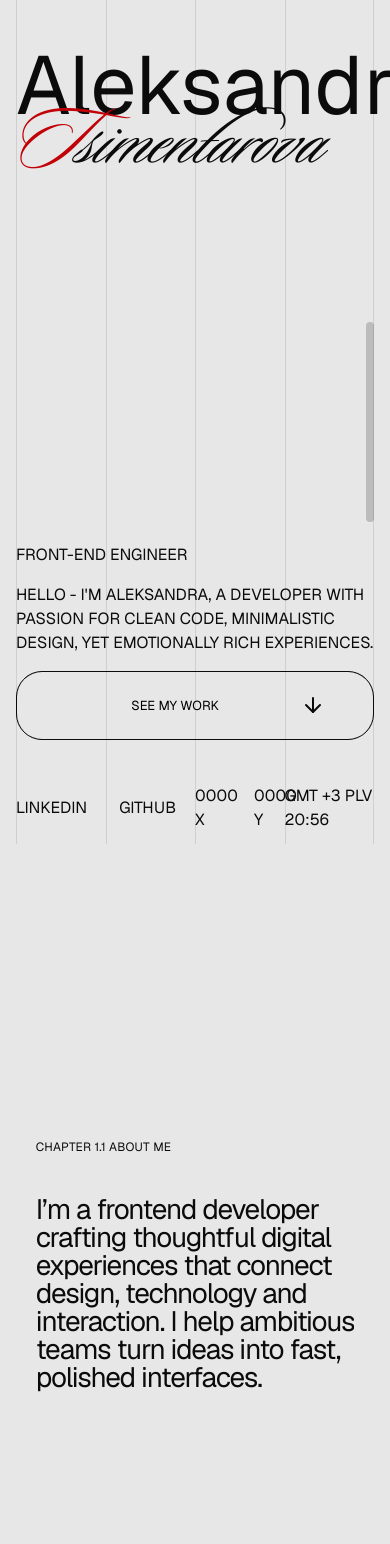
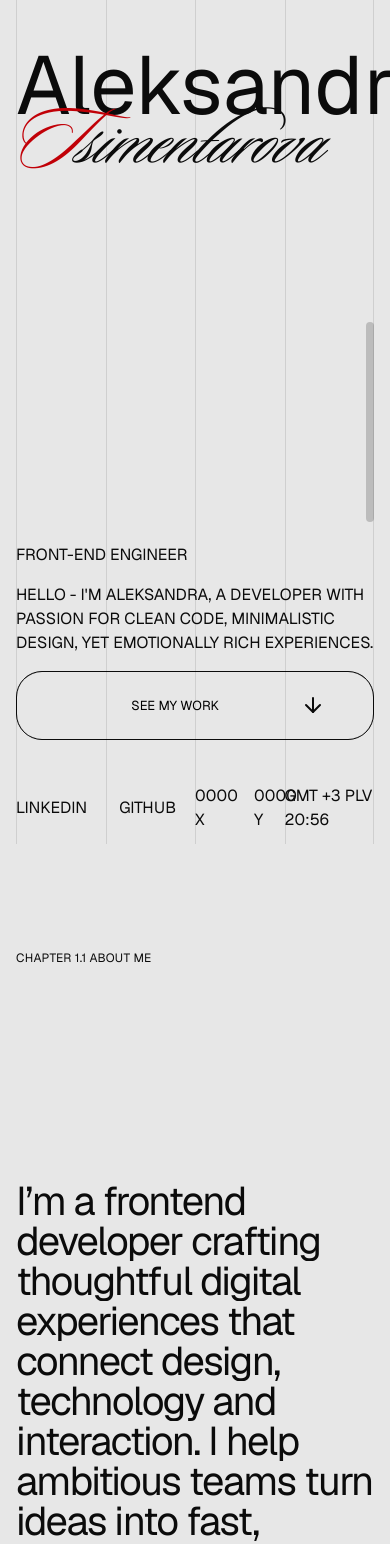
Before and after one commit to AllexandraWEB/portfolio-new, a Next.js app: page / in a window 390 px wide. Shown: the top 1544 px of the page. Built offline with nearby package versions, Linux system fonts and the light colour scheme; no server answers.

Commit message:
style: Add grid layout

```diff
--- a/src/app/(marketing)/_components/about-section/index.tsx
+++ b/src/app/(marketing)/_components/about-section/index.tsx
@@ -5,16 +5,21 @@ import Container from '@/src/components/(layout)/container'
 
 const AboutSection = () => {
     return (
-        <div className="h-screen flex items-center justify-center mx-auto">
-            <Container className="">
-                <div className="flex flex-col items-start justify-start text-start">
-                    <div className="flex flex-col xl:flex-row gap-10 xl:gap-42">
-                        <div className="flex items-start shrink-0 gap-2">
-                            <p className="eyebrow-small uppercase">Chapter 1.1 About me</p>
+        <div className="min-h-screen mx-auto">
+            <Container>
+                <div className="grid-vars">
+                    <div className="grid md:grid-4 items-center min-h-screen">
+                        <div className="col-span-1">
+                            <div className="flex items-start shrink-0 gap-2">
+                                <p className="eyebrow-small uppercase">
+                                    Chapter 1.1 About me
+                                </p>
+                            </div>
                         </div>
-                        <div className="">
+
+                        <div className="col-span-3">
                             <TextAnimation>
-                                <h2 className="headline-h1 font-normal">
+                                <h2 className="headline-h2 font-normal">
                                     I’m a frontend developer crafting thoughtful digital experiences that connect design, technology and interaction. I help ambitious teams turn ideas into fast, polished interfaces.
                                 </h2>
                             </TextAnimation>
--- a/src/app/globals.css
+++ b/src/app/globals.css
@@ -97,6 +97,9 @@
   --sidebar-accent-foreground: oklch(0.205 0 0);
   --sidebar-border: oklch(0.922 0 0);
   --sidebar-ring: oklch(0.708 0 0);
+
+  --grid-columns: 12;
+  --grid-gutter: 32px;
 }
 
 .dark {
@@ -162,6 +165,76 @@
   font-weight: 200 300 400 500 600 700;
   font-display: swap;
   src: url("/fonts/Sloop-ScriptThree.ttf") format("opentype");
+}
+
+/* Grid */
+@utility grid-4 {
+  display: grid;
+  grid-template-columns: repeat(4, minmax(0, 1fr));
+}
+
+@utility grid-4-vars {
+  container-type: inline-size;
+
+  --grid-4-columns: 4;
+  --grid-4-gutter: 32px;
+
+  --grid-4-column: calc(
+    (100cqw - (var(--grid-4-columns) - 1) * var(--grid-4-gutter)) /
+      var(--grid-4-columns)
+  );
+
+  --grid-4-unit: calc(
+    var(--grid-4-column) + var(--grid-4-gutter)
+  );
+}
+
+@utility grid-12 {
+  display: grid;
+  grid-template-columns: repeat(var(--grid-columns), minmax(0, 1fr));
+  column-gap: var(--grid-gutter);
+}
+
+@utility grid-vars {
+  container-type: inline-size;
+
+  --grid-columns: 12;
+  --grid-gutter: 32px;
+
+  --grid-column: calc(
+    (100cqw - (var(--grid-columns) - 1) * var(--grid-gutter)) /
+      var(--grid-columns)
+  );
+
+  --grid-unit: calc(var(--grid-column) + var(--grid-gutter));
+}
+
+@utility grid-width-4 {
+  width: calc(var(--grid-column) * 4 + var(--grid-gutter) * 3);
+}
+
+@utility grid-width-5 {
+  width: calc(var(--grid-unit) * 5 - var(--grid-gutter));
+}
+
+@utility grid-width-4-gutter {
+  width: calc(var(--grid-unit) * 4);
+}
+
+@utility grid-width-5-gutter {
+  width: calc(var(--grid-unit) * 5);
+}
+
+@utility grid-width-6-gutter {
+  width: calc(var(--grid-unit) * 6);
+}
+
+@utility grid-offset-left-6 {
+  left: calc(var(--grid-unit) * 6 - var(--grid-gutter));
+}
+
+@utility grid-offset-right-6 {
+  right: calc(var(--grid-unit) * 6 - var(--grid-gutter));
 }
 
 /* Typography */
```
